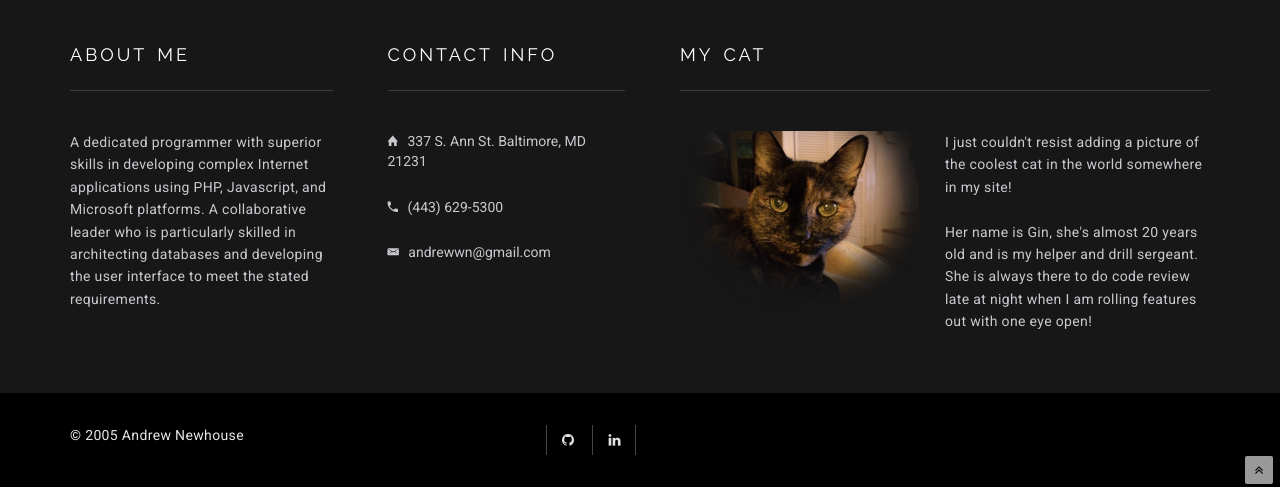
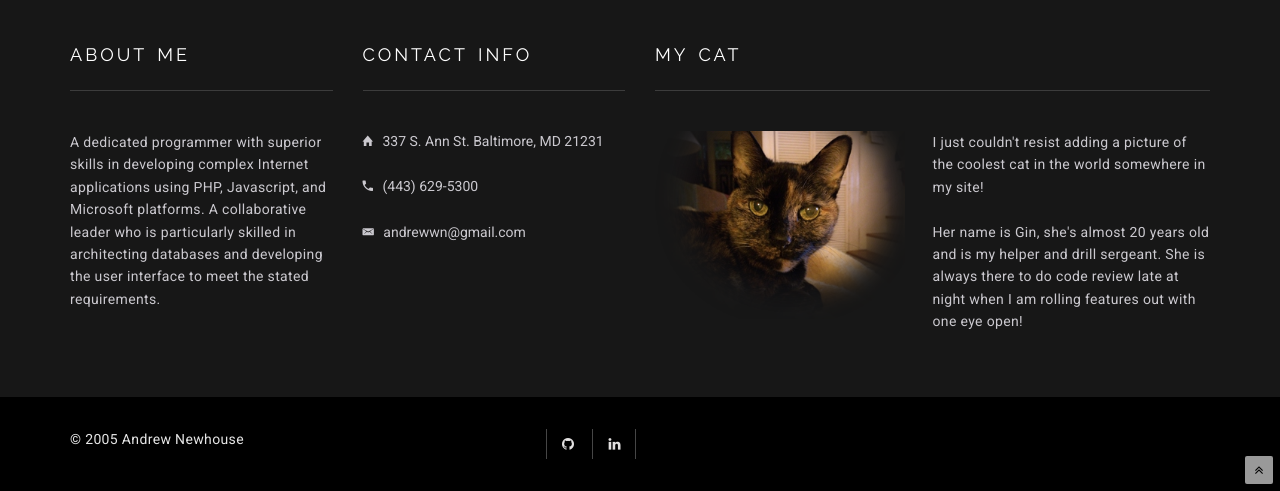
Before and after one commit to shredtechular/andrewwn, a Jekyll site: the page built from _pages/portfolio.md, in a window 1280 px wide and 1400 px high, scrolled down 1307 px. Shown: the part 909-1400 px from the top of the window. Built offline with Jekyll 4.4.1, drawn with Linux system fonts in a browser that asks for light colours; some web fonts are replaced.

Commit message:
additional responsive footer fixes

```diff
--- a/_includes/footer.html
+++ b/_includes/footer.html
@@ -39,7 +39,7 @@
                     </ul>
                 </div>
             </div>
-            <div class="col-md-6 col-sm-6">
+            <div class="col-md-6 col-sm-12">
                 <div class="content-wrap widget-gallery">
                     <h4>{{ footer.widgets.photo.title }}</h4>
                     <div class="lightbox-gallery">
--- a/_sass/_footer-widgets.scss
+++ b/_sass/_footer-widgets.scss
@@ -13,7 +13,6 @@
 
     }
     &.widget-contact {
-      padding-left: 25px;
       ul{
         padding: 0;
         list-style: none;
@@ -52,7 +51,6 @@
       }
     }
     &.widget-gallery{
-      padding-left: 25px;
       a{
         display: block;
         width: 45%;
```
